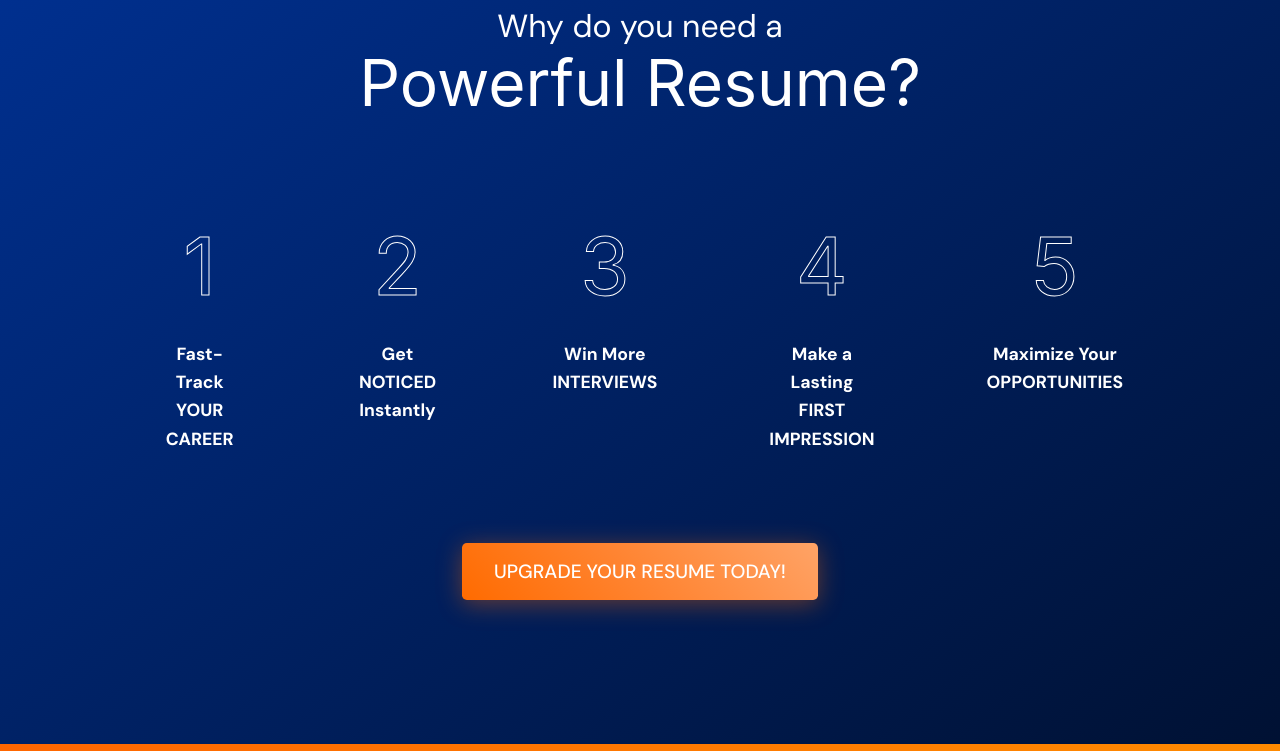
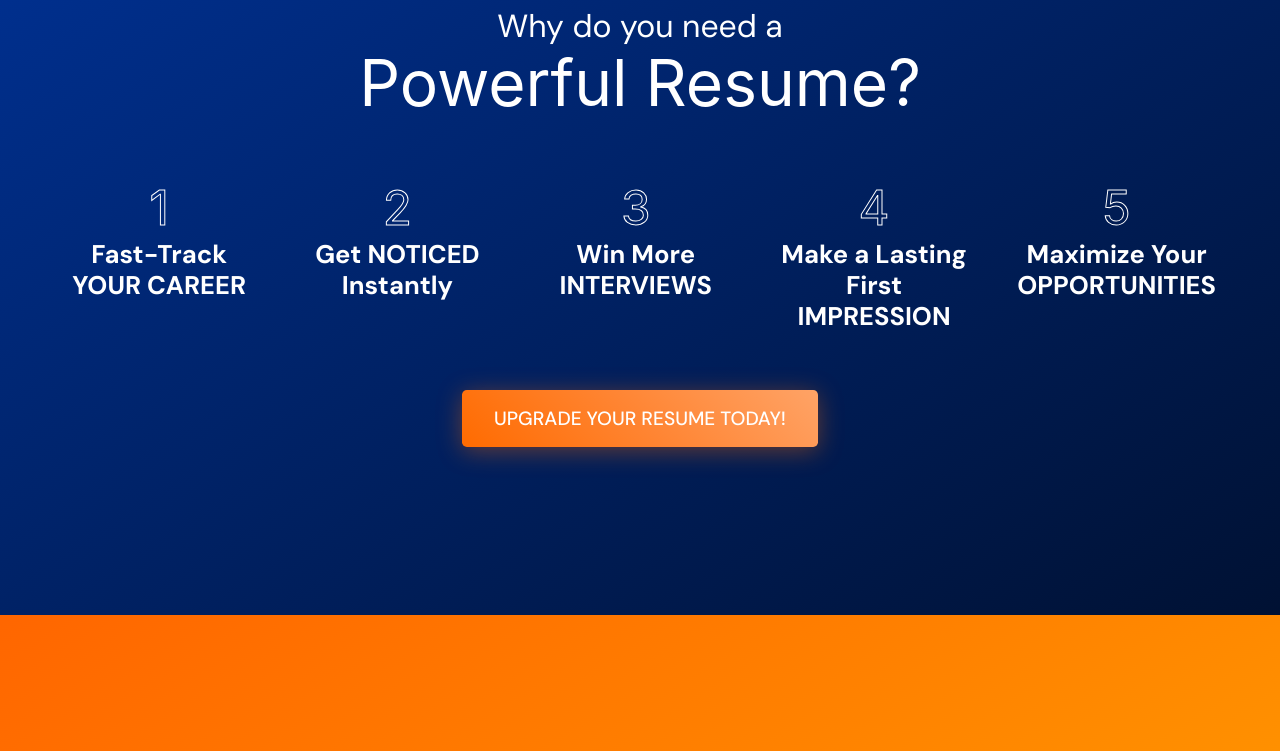
Before and after one commit to ElviinThomasEldho/MyBigBreak, a React (Vite) app: page / in a window 1280 px wide. Shown: the part 985-1736 px from the top of the page. Built offline with nearby package versions, Linux system fonts and the light colour scheme; a web font is replaced by a local one.

Commit message:
why resume updated

```diff
--- a/src/components/sections/WhyResumeSection.jsx
+++ b/src/components/sections/WhyResumeSection.jsx
@@ -13,7 +13,7 @@ const reasons = [
     title: "Win More INTERVIEWS",
   },
   {
-    title: "Make a Lasting FIRST IMPRESSION",
+    title: "Make a Lasting First IMPRESSION",
   },
   {
     title: "Maximize Your OPPORTUNITIES",
--- a/src/styles.css
+++ b/src/styles.css
@@ -999,11 +999,12 @@ button {
   grid-template-columns: repeat(5, 1fr);
   gap: var(--spacing-xl);
   margin-top: 40px;
-  max-width: 1200px;
-  margin: 0 auto;
+  /* max-width: 1200px; */
+  /* margin: 0 auto; */
   padding: 0 var(--spacing-lg);
-  width: 90%;
-  max-width: 75rem;
+  width: 100%;
+  /* max-width: 75rem; */
+
 }
 
 .reasons-grid .serif {
@@ -1028,20 +1029,21 @@ button {
   display: flex;
   flex-direction: column;
   align-items: center;
-  padding: var(--spacing-lg);
-}
-
-.reason-card .icon {
+  /* padding: var(--spacing-lg); */
+}
+
+.reason-card .serif {
   width: 3.75rem;
   height: 3.75rem;
-  margin-bottom: var(--spacing-md);
-  font-size: 2.5rem;
+  /* margin-bottom: var(--spacing-md); */
+  font-size: 3rem;
 }
 
 .reason-card h3 {
   color: white;
-  font-size: 1.1rem;
+  font-size: 1.6rem;
   margin: 10px 0;
+  line-height: 1.2;
 }
 
 /* How It Works Section */
```
